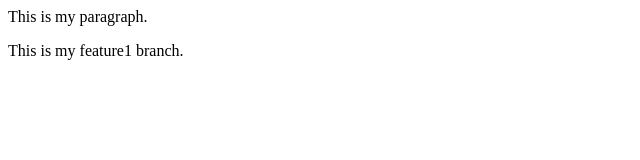
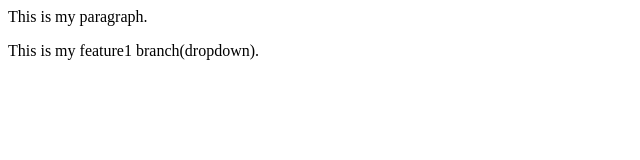
Before and after one commit to supriya555/Local_repo_to_github, a plain HTML site: page index.html in a window 1280 px wide. Shown: the full height of the page, 0-640 px from the left. Drawn offline with Linux system fonts and the light colour scheme.

```diff
--- a/index.html
+++ b/index.html
@@ -1,2 +1,2 @@
 <p>This is my paragraph.</p>
-<p>This is my feature1 branch.</p>
+<p>This is my feature1 branch(dropdown).</p>
```
